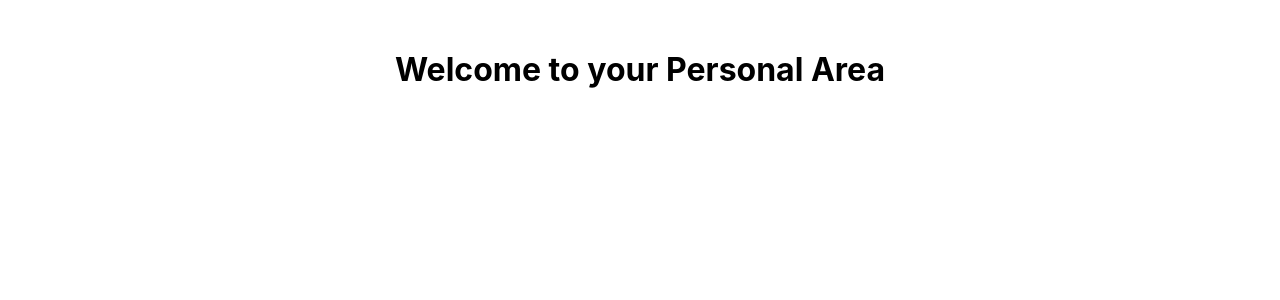
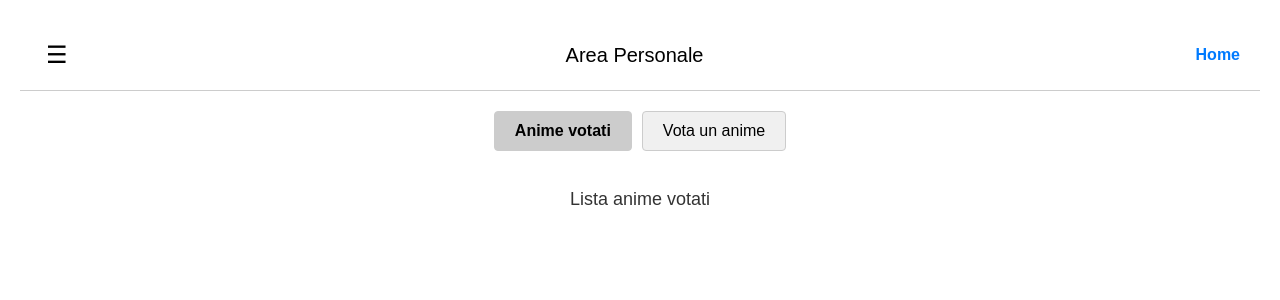
Before and after one commit to lucaCarlassara/webapp, a React (Create React App) app in the folder anime-rating-frontend/: page /personal-area in a window 1280 px wide. Shown: the top 300 px of the page. Built offline with nearby package versions, Linux system fonts and the light colour scheme.

Commit message:
con personal area bottoni e sliding

```diff
--- a/anime-rating-frontend/src/App.js
+++ b/anime-rating-frontend/src/App.js
@@ -1,15 +1,10 @@
-import React, { useEffect } from "react";
+import React from "react";
 import { BrowserRouter as Router, Route, Routes, Navigate } from "react-router-dom";
 import HomePage from "./components/HomePage";
 import AuthPage from "./components/AuthPage";
 import PersonalArea from "./components/PersonalArea";
 
 function App() {
-    useEffect(() => {
-        // Rimuovi il token al caricamento dell'app
-        localStorage.removeItem("token");
-    }, []);
-
     return (
         <Router>
             <Routes>
--- a/anime-rating-frontend/src/components/PersonalArea.js
+++ b/anime-rating-frontend/src/components/PersonalArea.js
@@ -1,9 +1,54 @@
-import React from "react";
+import React, { useState } from "react";
+import { Link } from "react-router-dom";
+import "../styles/PersonalArea.css";
 
 function PersonalArea() {
+    const [selectedTab, setSelectedTab] = useState("voted"); // Tab selezionato: "voted" o "toVote"
+
+    // Funzione per gestire il cambio di tab
+    const handleTabChange = (tab) => {
+        setSelectedTab(tab);
+    };
+
     return (
-        <div style={{ textAlign: "center", marginTop: "50px" }}>
-            <h1>Welcome to your Personal Area</h1>
+        <div className="personal-area-container">
+            {/* Header */}
+            <div className="header">
+                <button className="menu-button">&#9776;</button>
+                <h1 className="title">Area Personale</h1>
+                <Link to="/home" className="home-link">
+                    Home
+                </Link>
+            </div>
+
+            {/* Bottoni per cambiare tab */}
+            <div className="tab-buttons">
+                <button
+                    className={`tab-button ${selectedTab === "voted" ? "active" : ""}`}
+                    onClick={() => handleTabChange("voted")}
+                >
+                    Anime votati
+                </button>
+                <button
+                    className={`tab-button ${selectedTab === "toVote" ? "active" : ""}`}
+                    onClick={() => handleTabChange("toVote")}
+                >
+                    Vota un anime
+                </button>
+            </div>
+
+            {/* Contenuto basato sul tab selezionato */}
+            <div className="content-container">
+                {/* Contenuto Anime Votati */}
+                <div className={`content ${selectedTab === "voted" ? "slide-in" : "hidden"}`}>
+                    <p>Lista anime votati</p>
+                </div>
+
+                {/* Contenuto Vota un Anime */}
+                <div className={`content ${selectedTab === "toVote" ? "slide-in" : "hidden"}`}>
+                    <p>Lista anime da votare</p>
+                </div>
+            </div>
         </div>
     );
 }
--- /dev/null
+++ b/anime-rating-frontend/src/styles/PersonalArea.css
@@ -0,0 +1,96 @@
+/* Contenitore generale */
+.personal-area-container {
+    font-family: Arial, sans-serif;
+    text-align: center;
+    padding: 20px;
+}
+
+/* Header */
+.header {
+    display: flex;
+    justify-content: space-between;
+    align-items: center;
+    padding: 10px 20px;
+    border-bottom: 1px solid #ccc;
+}
+
+.menu-button {
+    font-size: 24px;
+    background: none;
+    border: none;
+    cursor: pointer;
+}
+
+.title {
+    font-size: 20px;
+    margin: 0;
+}
+
+.home-link {
+    text-decoration: none;
+    font-size: 16px;
+    color: #007BFF;
+    font-weight: bold;
+}
+
+/* Bottoni dei tab */
+.tab-buttons {
+    display: flex;
+    justify-content: center;
+    margin: 20px 0;
+}
+
+.tab-button {
+    background-color: #f0f0f0;
+    border: 1px solid #ccc;
+    padding: 10px 20px;
+    margin: 0 5px;
+    cursor: pointer;
+    font-size: 16px;
+    border-radius: 4px;
+}
+
+.tab-button.active {
+    background-color: #ccc;
+    font-weight: bold;
+}
+
+.tab-button:hover {
+    background-color: #ddd;
+}
+
+/* Contenitore dei contenuti */
+.content-container {
+    position: relative;
+    overflow: hidden;
+    height: 50px; /* Altezza fissa per il contenuto */
+}
+
+/* Contenuto con transizione */
+.content {
+    position: absolute;
+    width: 100%;
+    font-size: 18px;
+    color: #333;
+}
+
+/* Nasconde il contenuto non attivo */
+.hidden {
+    display: none;
+}
+
+/* Effetti di sliding */
+.slide-in {
+    animation: slide-in 0.5s forwards;
+}
+
+@keyframes slide-in {
+    from {
+        transform: translateX(100%);
+        opacity: 0;
+    }
+    to {
+        transform: translateX(0);
+        opacity: 1;
+    }
+}
```
